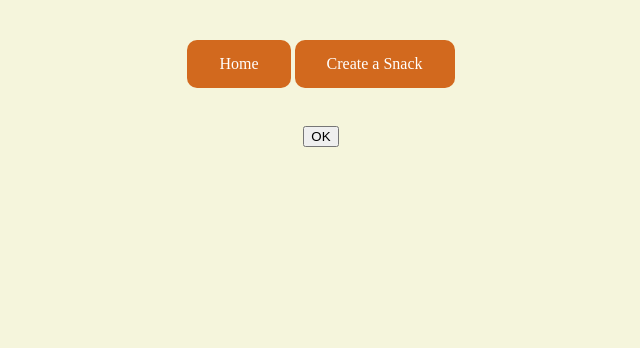
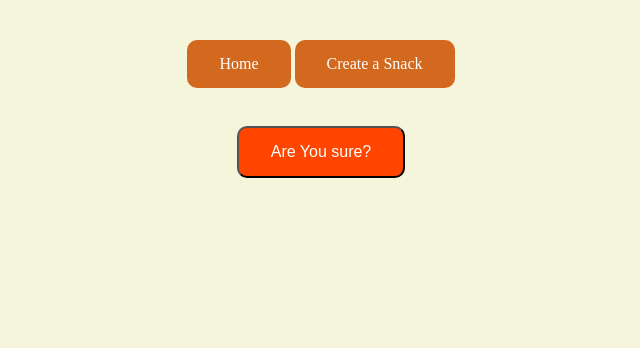
Before and after one commit to Thomas-Basham/snacks-crud, a Django app: page /1/delete/ in a window 1280 px wide. Shown: the top 348 px of the page, without its empty margins (319-959 px from the left). Run offline with Django 4.2, Linux system fonts and the light colour scheme; tables that the repository leaves empty hold one stand-in row (values such as "Sample post").

Commit message:
styled some more

```diff
--- a/static/css/base.css
+++ b/static/css/base.css
@@ -1,5 +1,5 @@
+@import url('https://fonts.googleapis.com/css2?family=Luckiest+Guy&display=swap');
 
-@import url('https://fonts.googleapis.com/css2?family=Luckiest+Guy&display=swap');
 nav {
     padding-top: 4vh;
     text-align: center;
@@ -20,8 +20,29 @@ body {
     background-color: beige;
 
 }
+
 h1 {
     padding-top: 5vh;
     text-align: center;
     font-family: Luckiest Guy, cursive;
+    letter-spacing: 2px;
 }
+
+label {
+    padding: 10px;
+}
+
+input[type=text] {
+    width: calc(80% - 57px);
+    height: 36px;
+    margin: 13px 0 0 -5px;
+    padding-left: 10px;
+    border-radius: 0 5px 5px 0;
+    border: solid 1px #cbc9c9;
+    box-shadow: 1px 2px 5px rgba(0, 0, 0, .09);
+    background: #fff;
+}
+
+.button:hover {
+    zoom: 1.2;
+}
--- a/templates/base.html
+++ b/templates/base.html
@@ -13,7 +13,7 @@
 <body>
 <nav style="text-align: center">
 
-    <a class="button" style="background-color: chocolate" href="{% url 'snack_list'  %}">Home</a>
+    <a class="button" style="background-color: chocolate; :hover: blue" href="{% url 'snack_list'  %}">Home</a>
     <a class="button" style="background-color: chocolate" href="{% url 'snack_create' %}"> Create a Snack</a>
 
 </nav>
--- a/templates/snack_delete.html
+++ b/templates/snack_delete.html
@@ -5,7 +5,7 @@
 <form style="text-align: center; padding: 3vmax;" method="POST">
     {% csrf_token %}
     {{ form.as_p }}
-    <input type="submit" value="OK">
+    <input class="button" style="background-color: orangered" type="submit" value="Are You sure?">
 </form>
 
 {% endblock %}
--- a/templates/snack_detail.html
+++ b/templates/snack_detail.html
@@ -8,6 +8,6 @@
         <p style="color: cadetblue;">Purchased by: {{ snack.purchaser | title }} </p>
 
         <a class="button" href="{% url 'snack_update' snack.pk %}">Update {{ snack.name | title }}</a>
-        <a class="button" href="{% url 'snack_delete' snack.pk %}">Delete {{ snack.name | title }}</a>
+        <a class="button" style="background-color: orangered" href="{% url 'snack_delete' snack.pk %}">Delete {{ snack.name | title }}</a>
     </div>
 {% endblock content %}
--- a/templates/snack_list.html
+++ b/templates/snack_list.html
@@ -3,9 +3,11 @@
 
 {% block content %}
 
-<h1 class="heading">Snacks</h1>
-
-{% for snack in object_list %}
-<h1><a class="button" href="{% url 'snack_detail' snack.pk %}">{{snack.name}}</a></h1>
-{% endfor %}
+    <h1 class="heading">Snacks</h1>
+    {% if object_list.query_set is none %}
+       <h2 style="text-align: center"> <a class="button" href="{% url 'snack_create' %}" > Click Here to Create a Snack to Start Your Snack Collection</a></h2>
+    {% endif %}
+    {% for snack in object_list %}
+        <h1><a class="button" href="{% url 'snack_detail' snack.pk %}">{{ snack.name }}</a></h1>
+    {% endfor %}
 {% endblock content %}
--- a/templates/snack_update.html
+++ b/templates/snack_update.html
@@ -5,7 +5,7 @@
     <form style="text-align: center; padding: 3vmax;" method="POST">
         {% csrf_token %}
         {{ form.as_p }}
-        <input type="submit" value="Save Details">
+        <input class="button" type="submit" value="Save Details">
     </form>
 
 {% endblock %}
```
Also changed, not shown: templates/snack_create.html (+0 -16 lines). Lines whose indentation alone changed are shown as unchanged.
